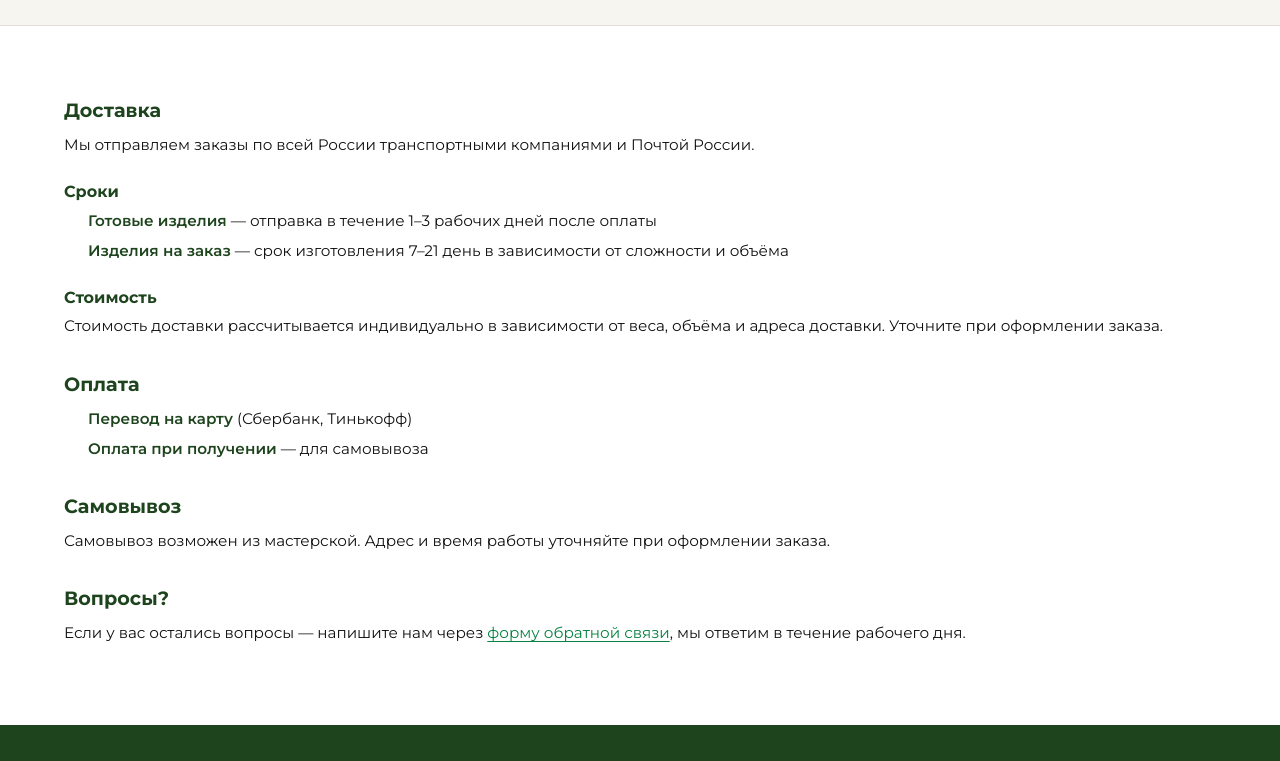
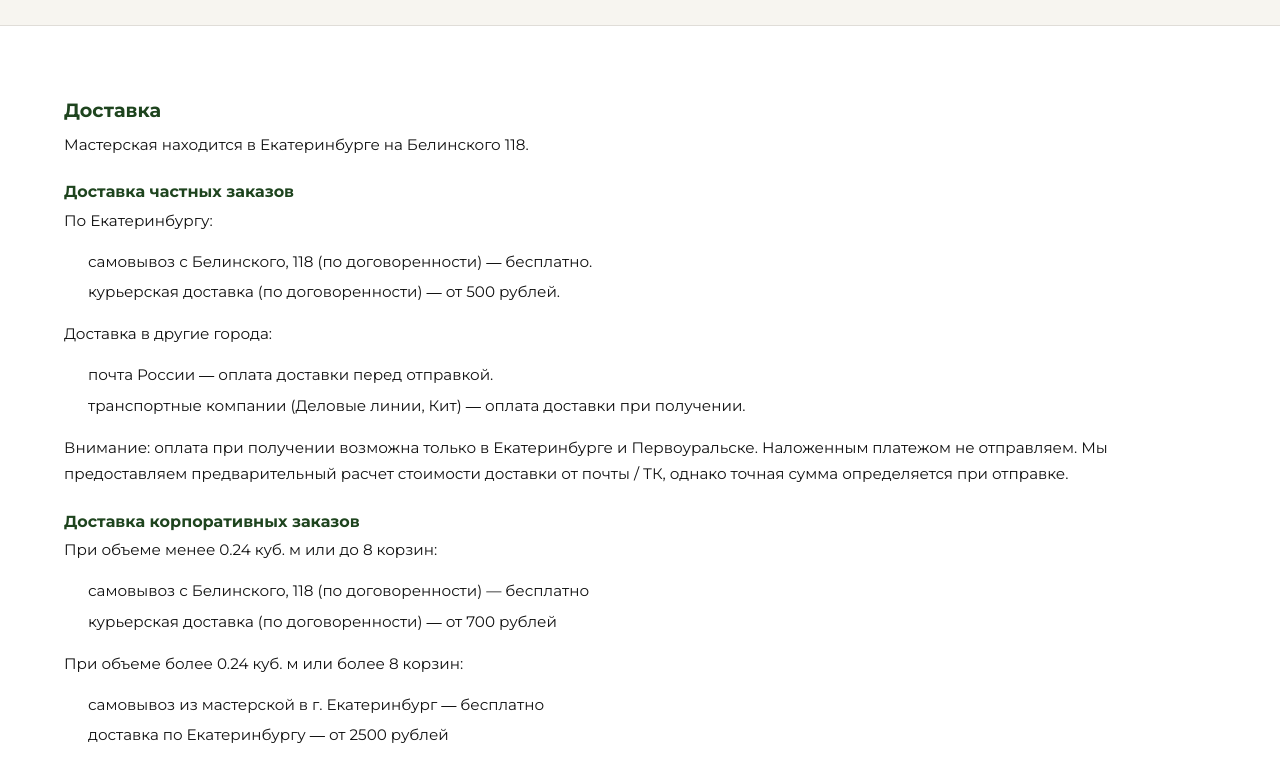
Before and after one commit to Svetzayats/uralbasket_new, an Astro site: page /delivery in a window 1280 px wide. Shown: the part 165-926 px from the top of the page. Built offline with nearby package versions, Linux system fonts and the light colour scheme; Astro itself is replaced by a stand-in of ours.

Commit message:
Updated delivery page

```diff
--- a/src/content/pages/delivery.md
+++ b/src/content/pages/delivery.md
@@ -4,26 +4,36 @@ title: Оплата и доставка
 
 ## Доставка
 
-Мы отправляем заказы по всей России транспортными компаниями и Почтой России.
+Мастерская находится в Екатеринбурге на Белинского 118.
+
+### Доставка частных заказов
+
+По Екатеринбургу:
+- самовывоз с Белинского, 118 (по договоренности) ― бесплатно.
+- курьерская доставка (по договоренности) ― от 500 рублей.
+
+Доставка в другие города:
+- почта России ― оплата доставки перед отправкой.
+- транспортные компании (Деловые линии, Кит) ― оплата доставки при получении.
+
+Внимание: оплата при получении возможна только в Екатеринбурге и Первоуральске. Наложенным платежом не отправляем. Мы предоставляем предварительный расчет стоимости доставки от почты / ТК, однако точная сумма определяется при отправке.
+
+### Доставка корпоративных заказов
+
+При объеме менее 0.24 куб. м или до 8 корзин:
+- самовывоз с Белинского, 118 (по договоренности) — бесплатно
+- курьерская доставка (по договоренности) ― от 700 рублей
+
+При объеме более 0.24 куб. м или более 8 корзин:
+- самовывоз из мастерской в г. Екатеринбург ― бесплатно
+- доставка по Екатеринбургу ― от 2500 рублей
+
+Доставка в другие города:
+- почта России ― оплата доставки перед отправкой
+- транспортные компании (Деловые линии, Кит) ― оплата доставки при получении
+
+Внимание: оплата при получении возможна только в Екатеринбурге и Первоуральске. Наложенным платежом не отправляем. Мы предоставляем предварительный расчет стоимости доставки от почты / ТК, однако точная сумма определяется при отправке.
 
 ### Сроки
 
-- **Готовые изделия** — отправка в течение 1–3 рабочих дней после оплаты
-- **Изделия на заказ** — срок изготовления 7–21 день в зависимости от сложности и объёма
-
-### Стоимость
-
-Стоимость доставки рассчитывается индивидуально в зависимости от веса, объёма и адреса доставки. Уточните при оформлении заказа.
-
-## Оплата
-
-- **Перевод на карту** (Сбербанк, Тинькофф)
-- **Оплата при получении** — для самовывоза
-
-## Самовывоз
-
-Самовывоз возможен из мастерской. Адрес и время работы уточняйте при оформлении заказа.
-
-## Вопросы?
-
-Если у вас остались вопросы — напишите нам через [форму обратной связи](/contacts), мы ответим в течение рабочего дня.
+Каждая вещь делается вручную и мы не держим запас готовых изделий, поэтому при обсуждении заказа мы всегда согласовываем срок изготовления: он зависит от очереди заказов, сложности изделия, количества вещей.
--- a/src/pages/delivery.astro
+++ b/src/pages/delivery.astro
@@ -2,6 +2,8 @@
 import { getEntry, render } from 'astro:content';
 import Layout from '../layouts/Layout.astro';
 import ProseContent from '../components/ProseContent.astro';
+import OrderForm from '../components/OrderForm.astro';
+import Contacts from '../components/Contacts.astro'
 
 const entry = await getEntry('pages', 'delivery');
 if (!entry) return Astro.redirect('/404');
@@ -14,5 +16,7 @@ const { Content } = await render(entry);
 >
   <ProseContent title={entry.data.title} breadcrumbLabel="Оплата и доставка">
     <Content />
+    <Contacts />
+    <OrderForm />
   </ProseContent>
 </Layout>
```
